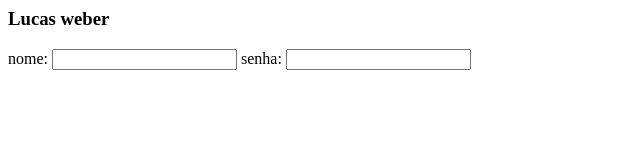
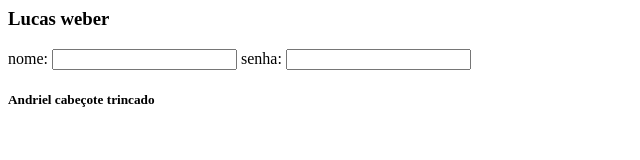
Before and after one commit to Lukaswbrr/teste, a plain HTML site: page exemplo/index.html in a window 1280 px wide. Shown: the whole page, without its empty margins (0-640 px from the left). Drawn offline with Linux system fonts and the light colour scheme.

Commit message:
Update index.html

```diff
--- a/exemplo/index.html
+++ b/exemplo/index.html
@@ -8,6 +8,7 @@
 	<input type="text" name="">
 	senha:
 	<input type="password" name="">
+	<h5>Andriel cabeçote trincado</h5>
 
 </body>
 </html>
```
